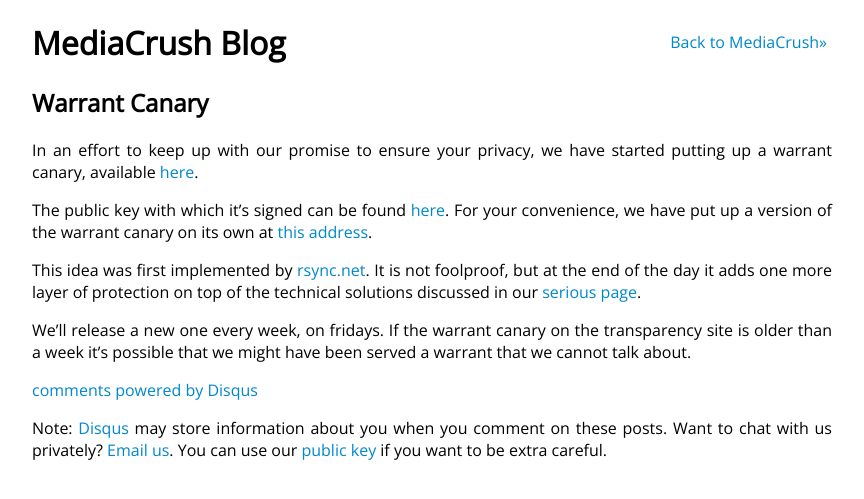
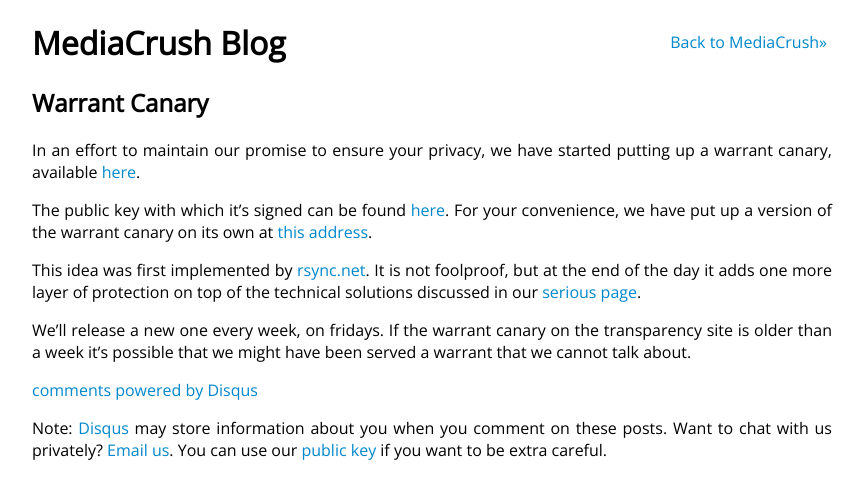
Before and after one commit to MediaCrush/mediacrush.github.io, a Jekyll site: the page built from _posts/2013-10-11-Warrant-canary.md, in a window 1280 px wide. Shown: the top 499 px of the page, without its empty margins (208-1072 px from the left). Built offline with Jekyll 4.4.1, drawn with Linux system fonts in a browser that asks for light colours; Markdown is read by kramdown in place of the engine named in the settings; comment, search, counter and statistics services are not loaded.

Commit message:
Reworded intro

```diff
--- a/_posts/2013-10-11-Warrant-canary.md
+++ b/_posts/2013-10-11-Warrant-canary.md
@@ -3,7 +3,7 @@
 layout: post
 ---
 
-In an effort to keep up with our promise to ensure your privacy, we have started putting up a warrant canary, available [here](https://mediacru.sh/transparency/warrant-canary.txt).
+In an effort to maintain our promise to ensure your privacy, we have started putting up a warrant canary, available [here](https://mediacru.sh/transparency/warrant-canary.txt).
 
 The public key with which it's signed can be found [here](https://mediacru.sh/transparency/public-key.txt). For your convenience, we have put up a version of the warrant canary on its own at [this address](https://mediacru.sh/transparency/warrant-canary.signed.txt).
 
```
